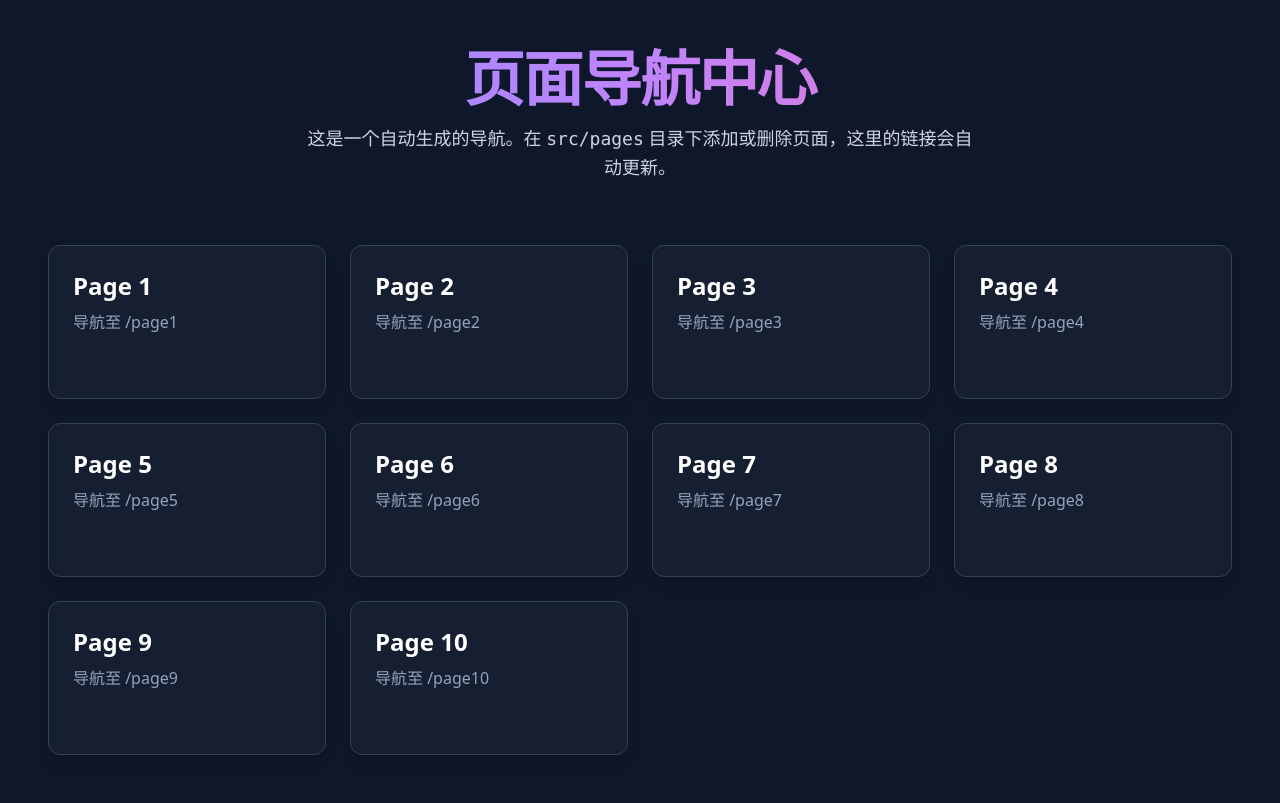
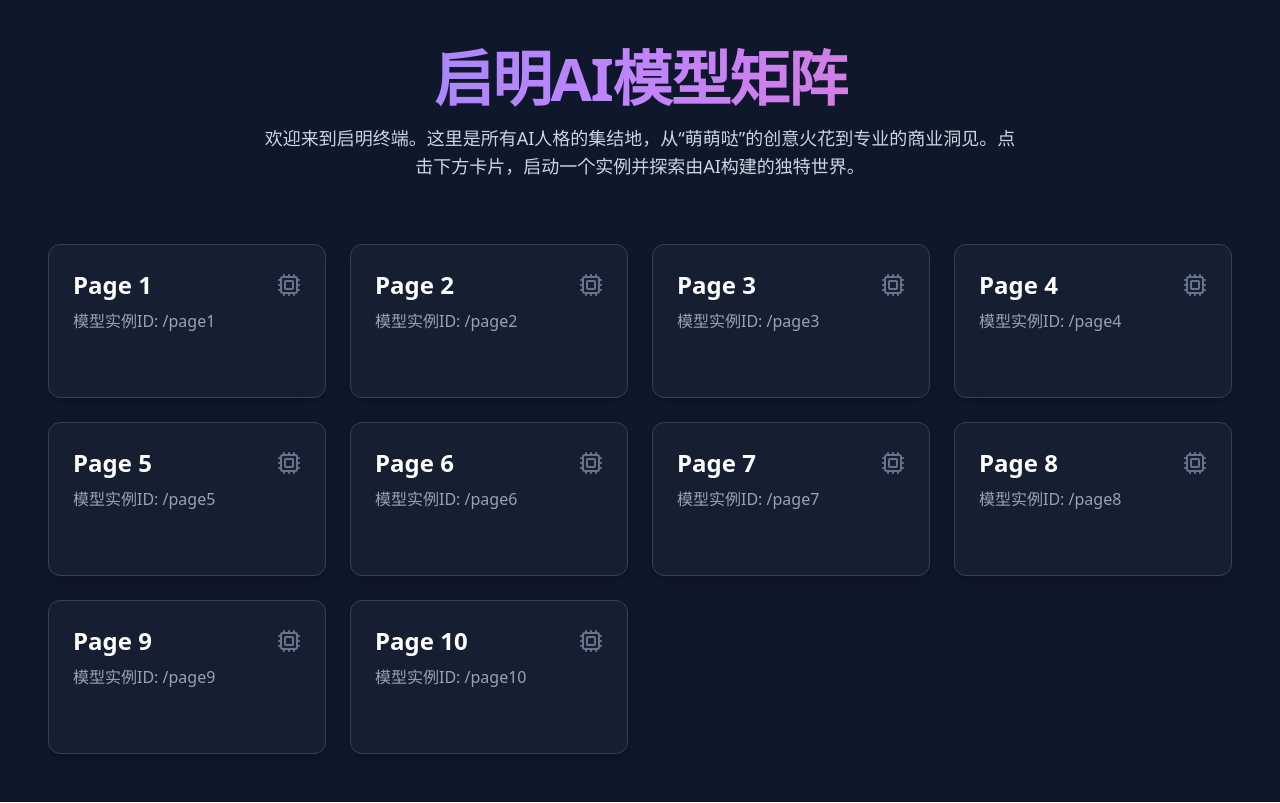
Before and after one commit to aifeifei798/feimatrix-webseite, a React (Vite) app: page / in a window 1280 px wide. Built offline with nearby package versions, Linux system fonts and the light colour scheme.

Commit message:
Add files via upload

```diff
--- a/src/pages/index.jsx
+++ b/src/pages/index.jsx
@@ -1,30 +1,31 @@
 import React from 'react';
 import { Link } from 'react-router-dom';
 import { motion } from 'framer-motion';
-import { ArrowRight } from 'lucide-react';
+import { ArrowRight, Cpu } from 'lucide-react'; // 换一个更具科技感的图标
 
 // 魔法发生的地方：我们直接导入由插件生成的所有路由！
 import routes from '~react-pages';
 
 // 这是一个辅助函数，用来美化路径名
-// 例如：将 "/page1" 变成 "Page 1"
+// 例如：将 "/page1" 变成 "Page 1", "QiMing-Moe" 变成 "Qi Ming Moe"
 function formatRouteName(path) {
   if (path === '/') return 'Home';
 
   return path
-    .replace('/', '') // 移除斜杠
+    .replace('/', '') // 移除前置斜杠
+    .replace(/-/g, ' ') // 将连字符替换为空格
     .replace(/(\d+)/, ' $1') // 在数字前加个空格
-    .replace(/^\w/, (c) => c.toUpperCase()); // 将首字母大写
+    .replace(/(^\w|\s\w)/g, m => m.toUpperCase()); // 将每个单词的首字母大写
 }
 
-// 我们的自动导航组件
-const AutoNav = () => {
+// 我们的自动导航组件，现在是“模型终端”
+const ModelTerminal = () => {
   // 1. 过滤掉我们不想在导航中显示的路由（比如首页本身）
   const pagesToDisplay = routes.filter(route =>
     route.path !== '/' && !route.path.includes(':') // 过滤掉首页和动态路由
   );
 
-  // 2. 对页面进行排序，确保 page1, page2, page10 的顺序是正确的
+  // 2. 对页面进行排序，确保顺序正确
   pagesToDisplay.sort((a, b) => a.path.localeCompare(b.path, undefined, { numeric: true }));
 
   // 动画变体，用于交错显示卡片
@@ -33,7 +34,7 @@ const AutoNav = () => {
     visible: {
       opacity: 1,
       transition: {
-        staggerChildren: 0.1, // 每个子元素动画延迟0.1秒
+        staggerChildren: 0.1,
       },
     },
   };
@@ -54,16 +55,21 @@ const AutoNav = () => {
         <motion.div key={page.path} variants={itemVariants}>
           <Link
             to={page.path}
-            className="group block p-6 bg-slate-800/50 border border-slate-700 rounded-xl shadow-lg hover:border-indigo-500 hover:-translate-y-1 transition-all duration-300 h-full"
+            className="group block p-6 bg-slate-800/50 border border-slate-700 rounded-xl shadow-lg hover:border-purple-500 hover:-translate-y-1 transition-all duration-300 h-full flex flex-col justify-between"
           >
-            <h3 className="text-2xl font-bold text-white">
-              {formatRouteName(page.path)}
-            </h3>
-            <p className="text-slate-400 mt-2">
-              导航至 {page.path}
-            </p>
-            <div className="mt-4 text-indigo-400 flex items-center font-semibold opacity-0 group-hover:opacity-100 transition-opacity duration-300">
-              查看页面 <ArrowRight className="ml-2 h-5 w-5" />
+            <div>
+              <div className="flex justify-between items-center">
+                <h3 className="text-2xl font-bold text-white">
+                  {formatRouteName(page.path)}
+                </h3>
+                <Cpu className="h-6 w-6 text-slate-500 group-hover:text-purple-400 transition-colors" />
+              </div>
+              <p className="text-slate-400 mt-2">
+                模型实例ID: {page.path}
+              </p>
+            </div>
+            <div className="mt-4 text-purple-400 flex items-center font-semibold opacity-0 group-hover:opacity-100 transition-opacity duration-300">
+              进入世界 <ArrowRight className="ml-2 h-5 w-5" />
             </div>
           </Link>
         </motion.div>
@@ -75,19 +81,29 @@ const AutoNav = () => {
 // 整个首页组件
 export default function IndexPage() {
   return (
-    <div className="bg-slate-900 min-h-screen text-white p-8 sm:p-12 font-sans">
+    <div className="bg-slate-900 min-h-screen text-white p-8 sm:p-12 font-sans overflow-hidden">
       <div className="max-w-7xl mx-auto">
         <header className="text-center mb-16">
-          <h1 className="text-5xl md:text-6xl font-extrabold tracking-tight bg-clip-text text-transparent bg-gradient-to-r from-indigo-400 via-purple-400 to-pink-400">
-            页面导航中心
-          </h1>
-          <p className="mt-4 text-lg text-slate-300 max-w-2xl mx-auto">
-            这是一个自动生成的导航。在 <code>src/pages</code> 目录下添加或删除页面，这里的链接会自动更新。
-          </p>
+          <motion.h1
+            initial={{ opacity: 0, y: -20 }}
+            animate={{ opacity: 1, y: 0 }}
+            transition={{ duration: 0.5 }}
+            className="text-5xl md:text-6xl font-extrabold tracking-tight bg-clip-text text-transparent bg-gradient-to-r from-indigo-400 via-purple-400 to-pink-400"
+          >
+            启明AI模型矩阵
+          </motion.h1>
+          <motion.p
+            initial={{ opacity: 0, y: 20 }}
+            animate={{ opacity: 1, y: 0 }}
+            transition={{ duration: 0.5, delay: 0.2 }}
+            className="mt-4 text-lg text-slate-300 max-w-3xl mx-auto"
+          >
+            欢迎来到启明终端。这里是所有AI人格的集结地，从“萌萌哒”的创意火花到专业的商业洞见。点击下方卡片，启动一个实例并探索由AI构建的独特世界。
+          </motion.p>
         </header>
 
         <main>
-          <AutoNav />
+          <ModelTerminal />
         </main>
       </div>
     </div>
--- a/src/pages/page7.jsx
+++ b/src/pages/page7.jsx
@@ -1,17 +1,15 @@
-// src/pages/index.jsx (已修复)
+// src/pages/page7.jsx (已修复)
 
 import React, { useState, useEffect } from 'react';
 import { motion, AnimatePresence } from 'framer-motion';
 import { PieChart, Pie, Cell, Tooltip, ResponsiveContainer } from 'recharts';
 import {
-    // ... 所有的 import 保持不变 ...
     Lightbulb, HelpCircle, ChevronDown, Rocket, Shield, Users as UsersIcon, MapPin, BarChart2, CheckCircle, Database, Scale, CalendarDays, Zap,
     Target, AlertTriangle, Goal, Megaphone, Edit3, Building, Handshake,
     TrendingUp, ShoppingCart, Wallet, DollarSign, Mail, MousePointer, UsersRound, HeartHandshake, Gem
 } from 'lucide-react';
 
 // --- DATA: The single source of truth for our report ---
-// ... 您的所有数据 (analysisSteps, reportData) 保持不变 ...
 const analysisSteps = [
     { text: "接收到战略推演请求...", icon: <Zap className="animate-pulse" /> },
     { text: "正在初始化“启明-战略家-20B”核心...", icon: <Lightbulb /> },
@@ -27,11 +25,11 @@ const analysisSteps = [
 
 const reportData = {
     overview: [
-        { icon: <Target className="h-8 w-8 text-cyan-400" />, title: "品牌定位", description: "“科技美学 + 智能驾驶体验” 的中高端智能电动汽车" },
-        { icon: <Zap className="h-8 w-8 text-cyan-400" />, title: "核心卖点", description: "未来主义外观、星尘 OS 无缝互联、领航 L2+ 智能驾驶" },
-        { icon: <MapPin className="h-8 w-8 text-cyan-400" />, title: "目标市场", description: "中国一线与新一线城市" },
-        { icon: <AlertTriangle className="h-8 w-8 text-red-400" />, title: "核心挑战", description: "市场竞争内卷、品牌零知名度、消费者对“智能”宣传麻木" },
-        { icon: <Goal className="h-8 w-8 text-green-400" />, title: "战略目标", description: "12个月内 30%+ 认知度，首年订单 10,000 台" }
+        { icon: <Target />, title: "品牌定位", description: "“科技美学 + 智能驾驶体验” 的中高端智能电动汽车" },
+        { icon: <Zap />, title: "核心卖点", description: "未来主义外观、星尘 OS 无缝互联、领航 L2+ 智能驾驶" },
+        { icon: <MapPin />, title: "目标市场", description: "中国一线与新一线城市" },
+        { icon: <AlertTriangle className="text-red-400" />, title: "核心挑战", description: "市场竞争内卷、品牌零知名度、消费者对“智能”宣传麻木" },
+        { icon: <Goal className="text-green-400" />, title: "战略目标", description: "12个月内 30%+ 认知度，首年订单 10,000 台" }
     ],
     budget: [
         { name: '数字广告', value: 35, budget: 700, color: '#06b6d4' },
@@ -58,11 +56,11 @@ const reportData = {
 
 // --- SCREEN 1: BRIEFING ---
 const BriefingScreen = ({ onStartAnalysis }) => {
-    // ... (内部代码保持不变)
     const [isFormValid, setIsFormValid] = useState(false);
+
+    // FIX: Correctly get the form element from the event
     const validateForm = (e) => {
-        const form = e.currentTarget.form;
-        setIsFormValid(form && form.checkValidity());
+        setIsFormValid(e.currentTarget.checkValidity());
     };
 
     return (
@@ -110,7 +108,6 @@ const InputField = ({ label, placeholder, isTextarea, required }) => (
 
 // --- SCREEN 2: ANALYZING ---
 const AnalyzingScreen = ({ onAnalysisComplete }) => {
-    // ... (内部代码保持不变)
     const [currentStep, setCurrentStep] = useState(0);
     useEffect(() => {
         if (currentStep < analysisSteps.length - 1) {
@@ -149,9 +146,8 @@ const AnalyzingScreen = ({ onAnalysisComplete }) => {
     );
 };
 
-// --- SCREEN 3: THE FULL "ART PIECE" REPORT ---
+// --- SCREEN 3: THE FULL REPORT ---
 const ReportScreen = () => {
-    // ... (内部代码保持不变)
     const Section = ({ title, children, subtitle }) => (
         <motion.section className="py-16 px-4 md:px-8" initial={{ opacity: 0, y: 50 }} whileInView={{ opacity: 1, y: 0 }} viewport={{ once: true, amount: 0.2 }} transition={{ duration: 0.6 }}>
             <h2 className="text-4xl md:text-5xl font-bold text-center text-white mb-4">{title}</h2>
@@ -213,7 +209,7 @@ const ReportScreen = () => {
                         {reportData.overview.map((item, index) => (
                              <motion.div key={index} initial={{ opacity: 0, y: 20 }} whileInView={{ opacity: 1, y: 0 }} viewport={{ once: true }} transition={{ duration: 0.5, delay: index * 0.1 }}
                                 className="bg-slate-800/50 p-6 rounded-xl border border-slate-700 flex flex-col items-start h-full">
-                                <div className="p-3 bg-slate-700/50 rounded-lg mb-4">{React.cloneElement(item.icon, {className: "h-8 w-8 text-cyan-400"})}</div>
+                                <div className="p-3 bg-slate-700/50 rounded-lg mb-4">{React.cloneElement(item.icon, {className: "h-8 w-8"})}</div>
                                 <h3 className="text-xl font-bold text-white mb-2">{item.title}</h3>
                                 <p className="text-slate-400">{item.description}</p>
                             </motion.div>
@@ -291,8 +287,7 @@ const ReportScreen = () => {
 
 
 // --- THE MAIN PAGE COMPONENT (STATE MACHINE) ---
-// 1. 将 'export default function App()' 修改为 'function HomePage()'
-function HomePage() {
+function Page7() {
     const [appState, setAppState] = useState('BRIEFING'); // 'BRIEFING', 'ANALYZING', 'REPORT'
 
     const handleStartAnalysis = () => {
@@ -337,6 +332,4 @@ function HomePage() {
     );
 }
 
-// 2. 删除错误的 'export default HomePage;'
-// 3. 在文件末尾只保留这一个正确的 default 导出
-export default HomePage;
+export default Page7;
```
